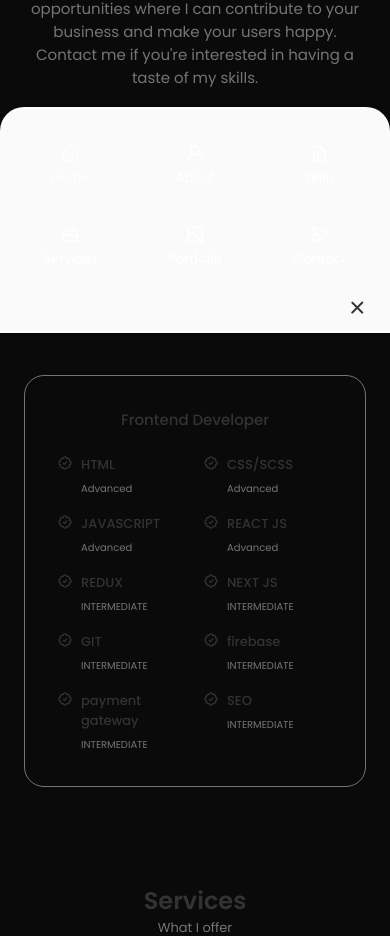
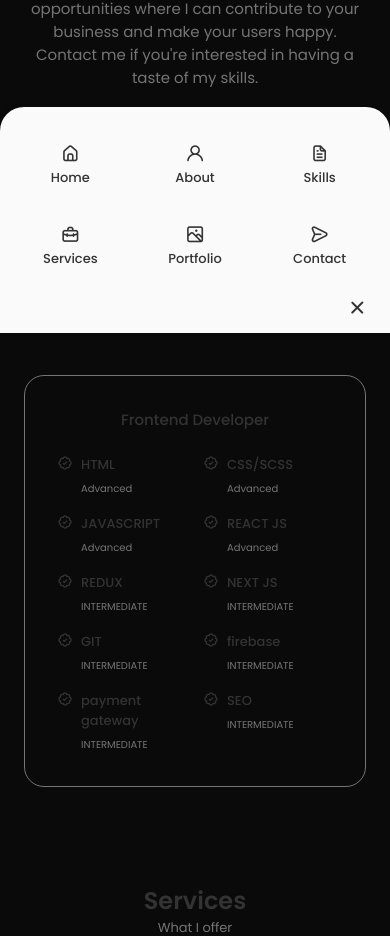
Before and after one commit to Shivam8100/portfolio, a React (Create React App) app: page / in a window 390 px wide. Shown: the part 1355-2291 px from the top of the page. Built offline with nearby package versions, Linux system fonts and the light colour scheme.

Commit message:
fix mobile header menu style

```diff
--- a/src/Components/Header/header.css
+++ b/src/Components/Header/header.css
@@ -123,6 +123,12 @@
   .nav__toggle {
     display: block;
   }
+  .nav-link-dark {
+    color: var(--title-color) !important;
+  }
+  .nav-link-dark-active {
+    color: var(--title-color) !important;
+  }
 }
 
 /* For small devices */
@@ -136,6 +142,12 @@
     gap: 2rem;
     column-gap: 0;
   }
+  .nav-link-dark {
+    color: var(--title-color) !important;
+  }
+  .nav-link-dark-active {
+    color: var(--title-color) !important;
+  }
 }
 @media screen and (max-width: 768px) {
   .toggle_switch {
```
